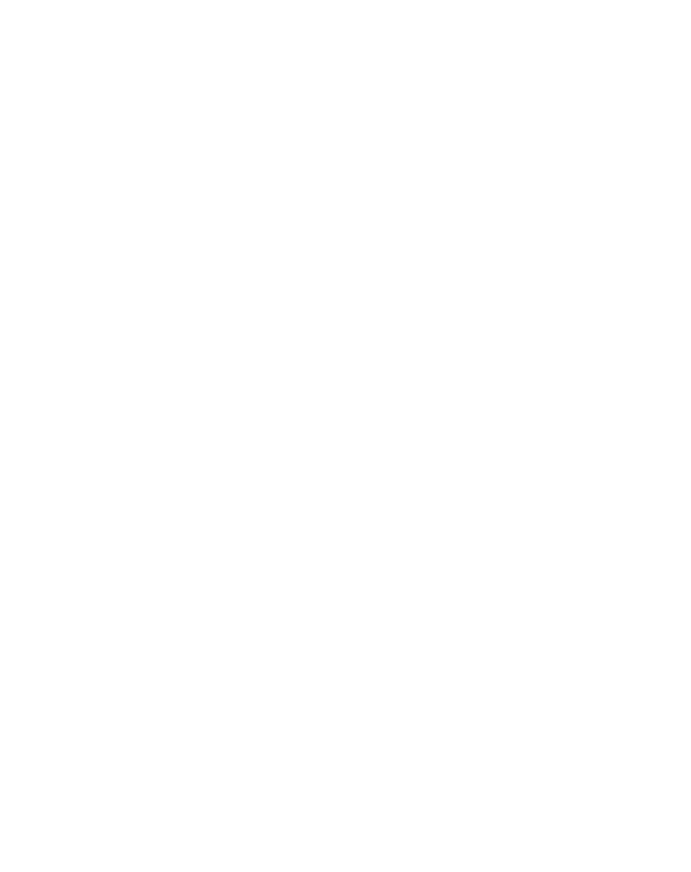
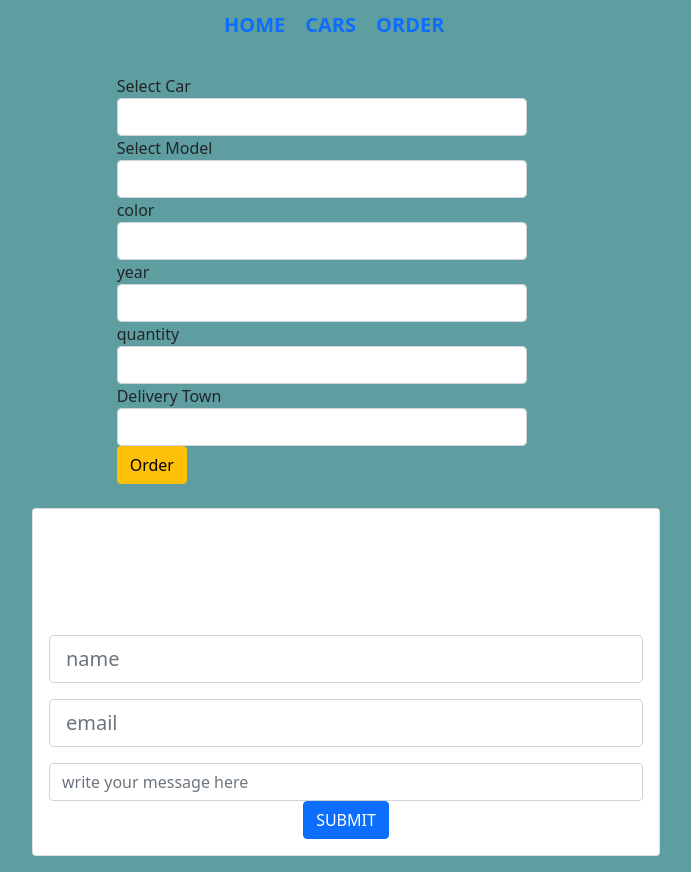
Before and after one commit to patrickrop-cloud/e-car-site, a plain HTML site: page contacts.html in a window 1280 px wide. Shown: the whole page, without its empty margins (318-1009 px from the left). Before the commit the page ends 800 px from the top, so only its background shows below. Drawn offline with nearby package versions, Linux system fonts and the light colour scheme.

Commit message:
add the modified changes

```diff
--- a/contacts.html
+++ b/contacts.html
@@ -11,6 +11,130 @@
     <title>Document</title>
 </head>
 <body>
+    <nav>
+        <ul>
+        <li><div class="navigation"><a href="#index.html">HOME</a></div></li>
+        <li><div class="navigation"><a href="#content.html">CARS</a></div></li>
+        <li><div class="navigation"><a href="#contacts.html">ORDER</a></div></li>
+        </ul>
+    </nav>
+    <div class="row">
+        <div class="col-md-4 mx-auto py-2">
+            <form id = "myForm">
+                <div class="checkout-form">
+                    <label for="sel1">Select Car</label>
+                    <select class="form-control" id="type">
+                        <option></option>
+                        <option>Audi</option>
+                        <option>Ferrari</option>
+                        <option> BMW</option>
+                        <option> Dodge</option>
+                        <option>Bughati</option>
+                    </select>
+                </div>
+                <div class="checkout-form">
+                    <label for="sel1">Select Model</label>
+                    <select class="form-control" id="price">
+                        <option></option>
+                        <option value="1">A3--1000000</option>
+                        <option value="2">A5-- 5000000</option>
+                        <option value="2">A6 --7000000</option>
+                        <option value="3">A7--8000000</option>
+                         <option value="3">q3 -- 6000000</option>
+                    </select>
+                </div>
+                <div class="checkout-form">
+                    <label for="sel1">color</label>
+                    <select class="form-control" id="color">
+                        <option></option>
+                        <option>white</option>
+                        <option>silver</option>
+                        <option>Red</option>
+                        <option>Bronze</option>
+                        <option>yellow</option>
+                    </select>
+                </div>
+                 <div class="checkout-form">
+                    <label for="sel1">year</label>
+                    <select class="form-control" id="year">
+                        <option></option>
+                        <option>2021</option>
+                        <option>2020</option>
+                        <option>2019</option>
+                        <option>2018</option>
+                        <option>2017</option>
+                    </select>
+                </div>
+                <div class="checkout-form" required>
+                    <label for="sel1">quantity</label>
+                    <input type="number" id="qty" class="form-control" min="1" required>
+                </div>
+                <div class="checkout-form" required="">
+                    <label for="sel1">Delivery Town</label>
+                    <select class="form-control" id="pick">
+                        <option></option>
+                        <option value="1">Nairobi</option>
+                        <option value="2">Mombasa</option>
 
+                    </select>
+                </div>
+                 <div class="checkout-form">
+
+                    <button type="submit" class="btn btn-warning btn-block">Order</button>
+
+                </div>
+            </form>
+        </div>
+
+    </div>
+    </div>
+    <!-- <section id="contact" class="py-5  ">
+        <div class="container">
+
+            <div class="row">
+                <div class="col text-center">
+                    <h1 class="display-4 text-lowercase text-dark mb-0">
+                        contacts
+                    </h1>
+                    <div class="title-underline bg-primary"></div>
+                     <p class="mt-2 text-capitalize text-muted">Pizza Inn</p> -->
+
+                 </div>
+            </div>
+
+             <div class="row">
+                <div class="col-md-6 my-3">
+                    <div class="card card-body " id="form-m">
+
+                        <div class="card-title text-center text-white">
+                            <h2 class="text-capitalize">contact us</h2>
+                            <p>send us a message</p>
+
+                        </div>
+                        <form id="contactForm">
+
+                            <div class="checkout-form mt-3">
+                                <input type="text" class="form-control form-control-lg" id="name" placeholder="name"
+                                    required>
+                            </div>
+
+                            <div class="checkout-form mt-3">
+                                <input type="email" class="form-control form-control-lg " placeholder="email"
+                                    id="email" required>
+                            </div>
+
+                            <div class="checkout-form mt-3">
+                                <input type="text" id="mess" class="form-control" placeholder="write your message here" required>
+                            </div>
+                            <button type="submit"
+                                class="btn btn-primary btn-block text-uppercase">Submit</button>
+
+                        </form>
+                    </div>
+                </div>
+
+
+    <script src="https://code.jquery.com/jquery-3.6.0.js" integrity="sha256-H+K7U5CnXl1h5ywQfKtSj8PCmoN9aaq30gDh27Xc0jk=" crossorigin="anonymous"></script>
+    <script src="js/contacts.js"></script>
 </body>
 </html>
--- a/css/contacts.css
+++ b/css/contacts.css
@@ -0,0 +1,28 @@
+body{
+    background-color:cadetblue;
+}
+ul{
+    display: flex;
+    flex-direction: row;
+    margin-left: 500px;
+}
+li{
+    list-style-type: none;
+}
+a{
+    text-decoration: none;
+}
+a:hover{
+    background-color: cyan;
+}
+.navigation{
+    margin: 10px;
+    font-size: 20px;
+    font-weight: bolder;
+}
+#form-m{
+    text-align: center;
+    margin-left: 350px;
+    margin-right: -350px;
+    margin-top: 0px;
+}
--- a/js/contacts.js
+++ b/js/contacts.js
@@ -0,0 +1,67 @@
+//business logic
+function Order(car, model, color, year) {
+    this.car = car;
+    this.model = model;
+    this.color = color;
+    this.year = year;
+}
+
+Order.prototype.fullOrder = function () {
+    return this.car + " with the color of " + this.color + " and " + this.year + " year.";
+};
+function Total(price, quantity, delivery) {
+    this.price = price;
+    this.quantity= quantity;
+    this.delivery = delivery;
+}
+
+Total.prototype.finalTotal = function () {
+    return this.price + this.price + this.delivery;
+};
+var priceModel = [1000000,5000000,7000000,8000000,6000000]
+var deliverPrices = [0, 10,000];
+$(document).ready(function () {
+    $('form#myForm').submit(function (event) {
+        event.preventDefault();
+        var carType = $('#type').val();
+
+        var modelPrice = parseInt($('#price').val());
+
+        var carColor = $('#color').val();
+
+        var carYear = $('#year').val();
+
+        var carQty = parseInt($('#Qty').val());
+
+        var carPick = parseInt($('#pick').val());
+
+
+        var price = priceModel[modelPrice - 1];
+
+
+        var DeliveryCost = deliverPrices[carPick - 1];
+         newOrder = new Order(carType, modelPrice, carColor, carYear);
+        newTotal = new Total(price, carQty, DeliveryCost);
+        if (carPick===1){
+        alert("Your order is " + newOrder.fullOrder() + ".continue to see your total price");
+        alert("your carprice is " + newTotal.finalTotal());
+        }else{
+            if(carPick===2){
+                // prompt("Enter where you want your car to be delivered");
+                alert("Your order has been received and it will be delivered.");
+                alert("Your order is " + newOrder.fullOrder() + ".continue to see your total price");
+                alert("your carprice is " + newTotal.finalTotal());
+            }
+        }
+
+    });
+    $('form#contactForm').submit(function (event) {
+        event.preventDefault();
+        var name = $('#name').val();
+        var pass = $('#email').val();
+        var mess = $('#mess').val();
+        alert("hello.Thank you for your order " + name + " we have received your message and we will get in touch. Thank you for contacting us");
+    });
+
+
+});
```
